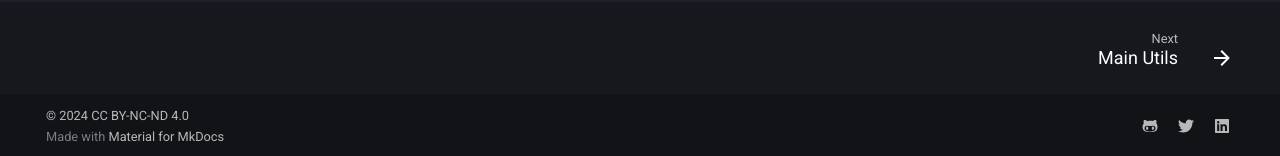
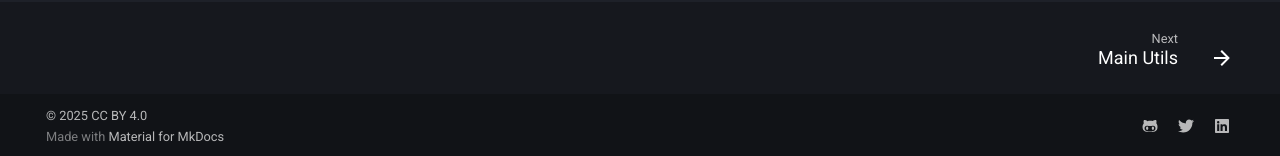
Before and after one commit to Jukelyn/acnh-fish-chart, an MkDocs documentation site: the page built from docs/index.md, in a window 1280 px wide. Shown: the part 741-897 px from the top of the page. Built offline with MkDocs 1.6.1 and Material for MkDocs 9.7.7, drawn with Linux system fonts in a browser that asks for light colours.

Commit message:
Update docs copyright in footer

```diff
--- a/mkdocs.yml
+++ b/mkdocs.yml
@@ -72,4 +72,4 @@ extra:
       link: https://www.linkedin.com/in/mehraza/
 
 copyright: |
-  &copy; 2024 <a href="https://creativecommons.org/licenses/by-nc-nd/4.0"  target="_blank" rel="noopener">CC BY-NC-ND 4.0</a>
+  &copy; 2025 <a href="https://creativecommons.org/licenses/by/4.0/" target="_blank" rel="noopener">CC BY 4.0</a>
```
